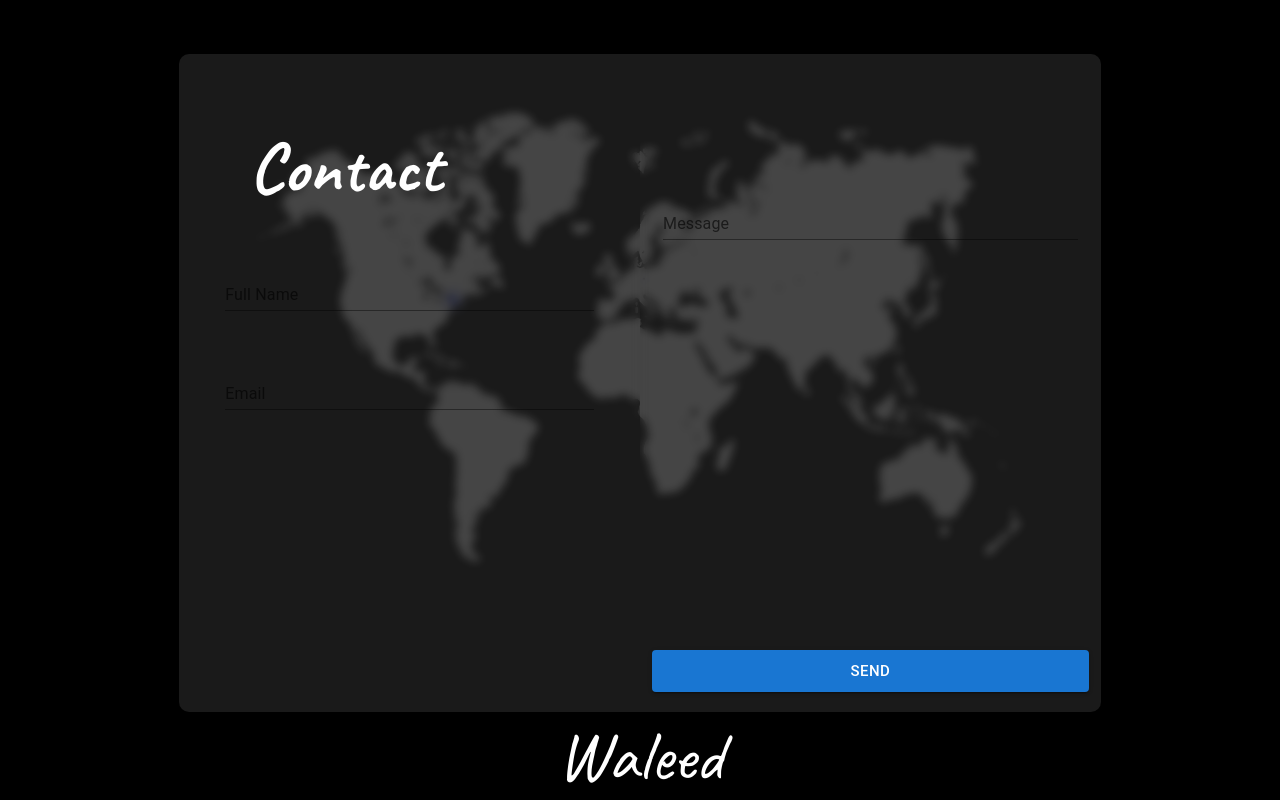
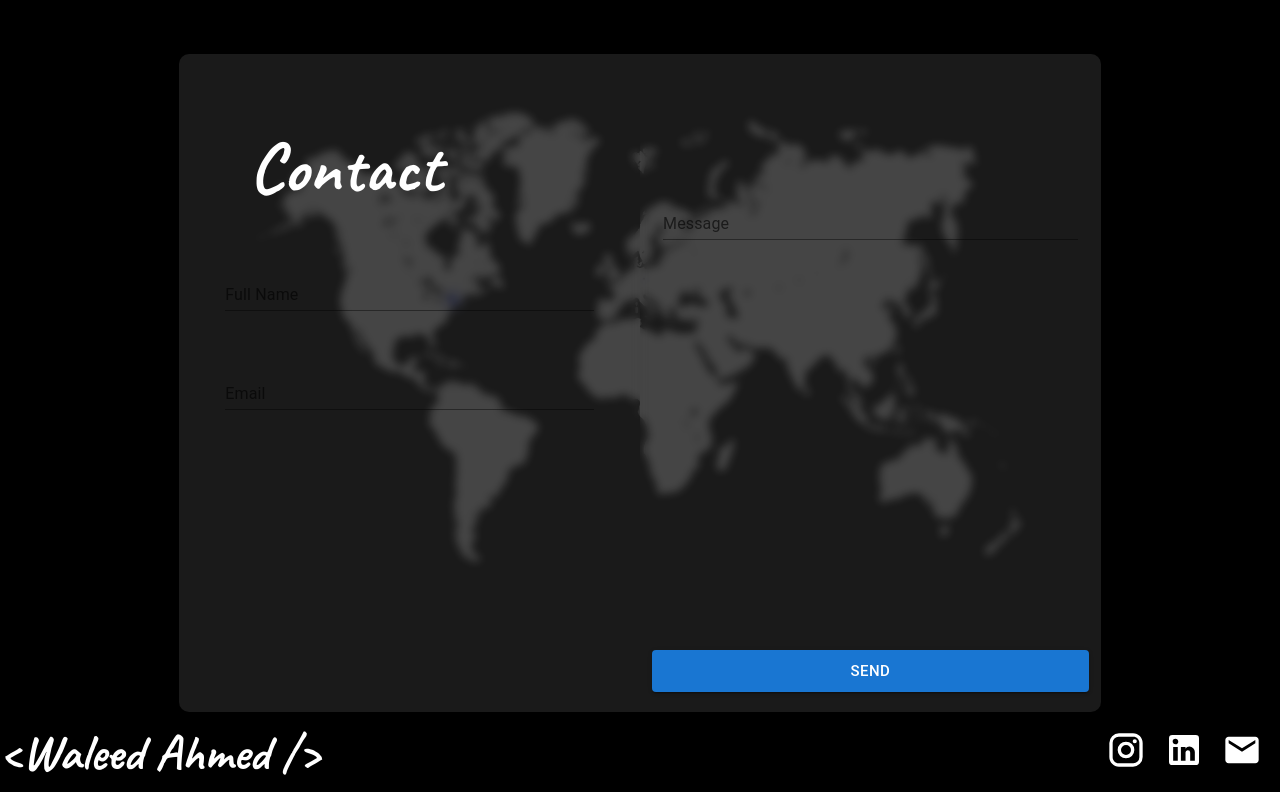
Before and after one commit to waleed2000x/Waleed-s, a React (Vite) app: page / in a window 1280 px wide. Shown: the part 3859-4659 px from the top of the page. Built offline with nearby package versions, Linux system fonts and the light colour scheme.

Commit message:
Footer ~~~

```diff
--- a/src/components/Footer/Footer.jsx
+++ b/src/components/Footer/Footer.jsx
@@ -1,7 +1,39 @@
+import { motion } from "framer-motion";
+import InstagramIcon from "@mui/icons-material/Instagram";
+import LinkedInIcon from "@mui/icons-material/LinkedIn";
+import MailIcon from "@mui/icons-material/Mail";
+
 export default function Footer() {
   return (
     <div className="footerParent">
-      <p>Waleed</p>
+      <motion.h1
+        whileHover={{ scale: 1.1 }}
+        transition={{ duration: 0.2, ease: "easeInOut" }}
+      >
+        <span className="left-animation">&lt;</span>
+        Waleed Ahmed
+        <span className="right-animation">&nbsp;/&gt;&nbsp;</span>
+      </motion.h1>
+      <div className="socialIcons">
+        <motion.div
+          whileHover={{ scale: "1.1" }}
+          transition={{ duration: 0.3, ease: "easeInOut" }}
+        >
+          <InstagramIcon />
+        </motion.div>
+        <motion.div
+          whileHover={{ scale: "1.1" }}
+          transition={{ duration: 0.3, ease: "easeInOut" }}
+        >
+          <LinkedInIcon />
+        </motion.div>
+        <motion.div
+          whileHover={{ scale: "1.1" }}
+          transition={{ duration: 0.3, ease: "easeInOut" }}
+        >
+          <MailIcon />
+        </motion.div>
+      </div>
     </div>
   );
 }
--- a/src/scss/index.css
+++ b/src/scss/index.css
@@ -550,12 +550,21 @@
 
 .footerParent {
   display: flex;
+  width: 100%;
   min-height: 10vh;
-  justify-content: center;
+  justify-content: space-between;
   align-items: center;
 }
-.footerParent p {
-  font-size: 70px;
+.footerParent h1 {
+  font-size: 50px;
+}
+.footerParent .socialIcons {
+  display: flex;
+  width: 15%;
+  justify-content: space-evenly;
+}
+.footerParent .socialIcons svg {
+  font-size: 40px;
 }
 
 @media screen and (max-width: 1000px) {
--- a/src/scss/index.scss
+++ b/src/scss/index.scss
@@ -572,11 +572,20 @@
 }
 .footerParent {
   display: flex;
+  width: 100%;
   min-height: 10vh;
-  justify-content: center;
+  justify-content: space-between;
   align-items: center;
-  & p {
-    font-size: 70px;
+  & h1 {
+    font-size: 50px;
+  }
+  .socialIcons {
+    display: flex;
+    width: 15%;
+    justify-content: space-evenly;
+    & svg {
+      font-size: 40px;
+    }
   }
 }
 
```
Also changed, not shown: 1 other file (tests, documents, lock files or other folders).
